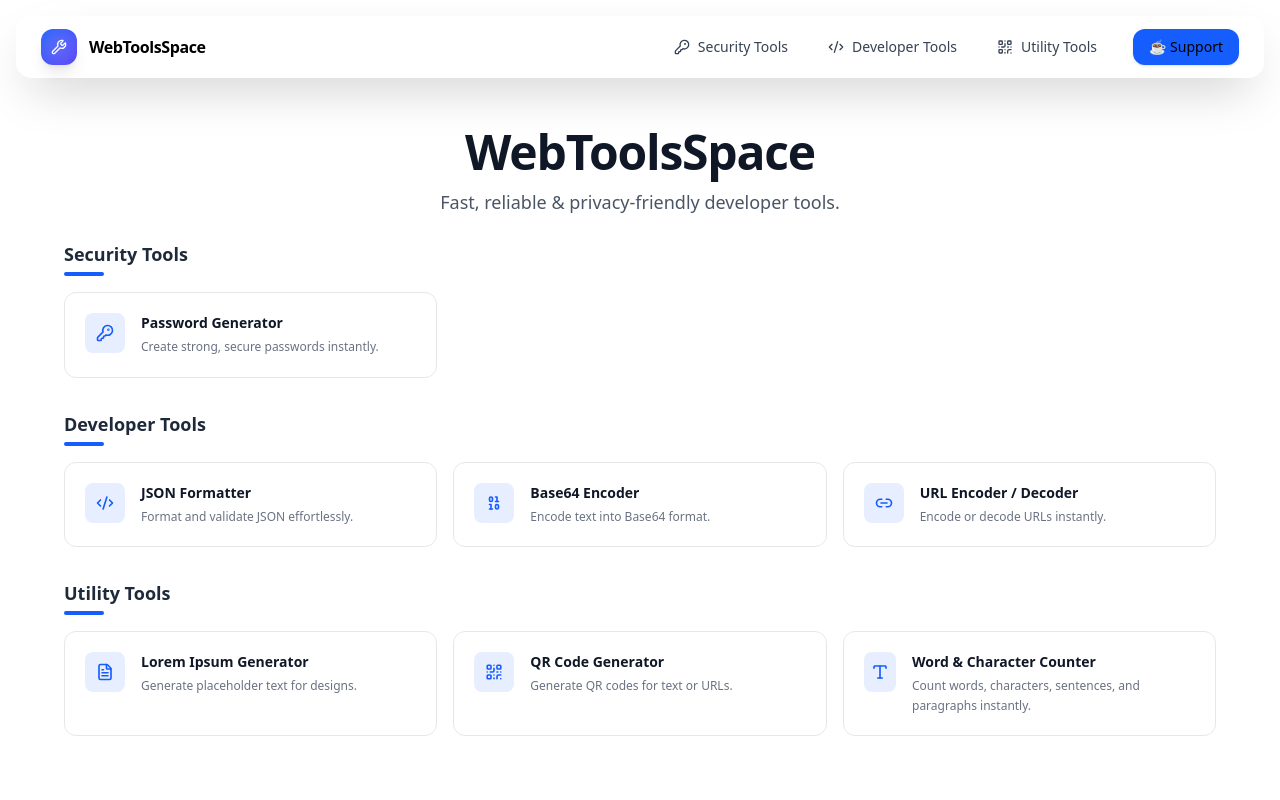
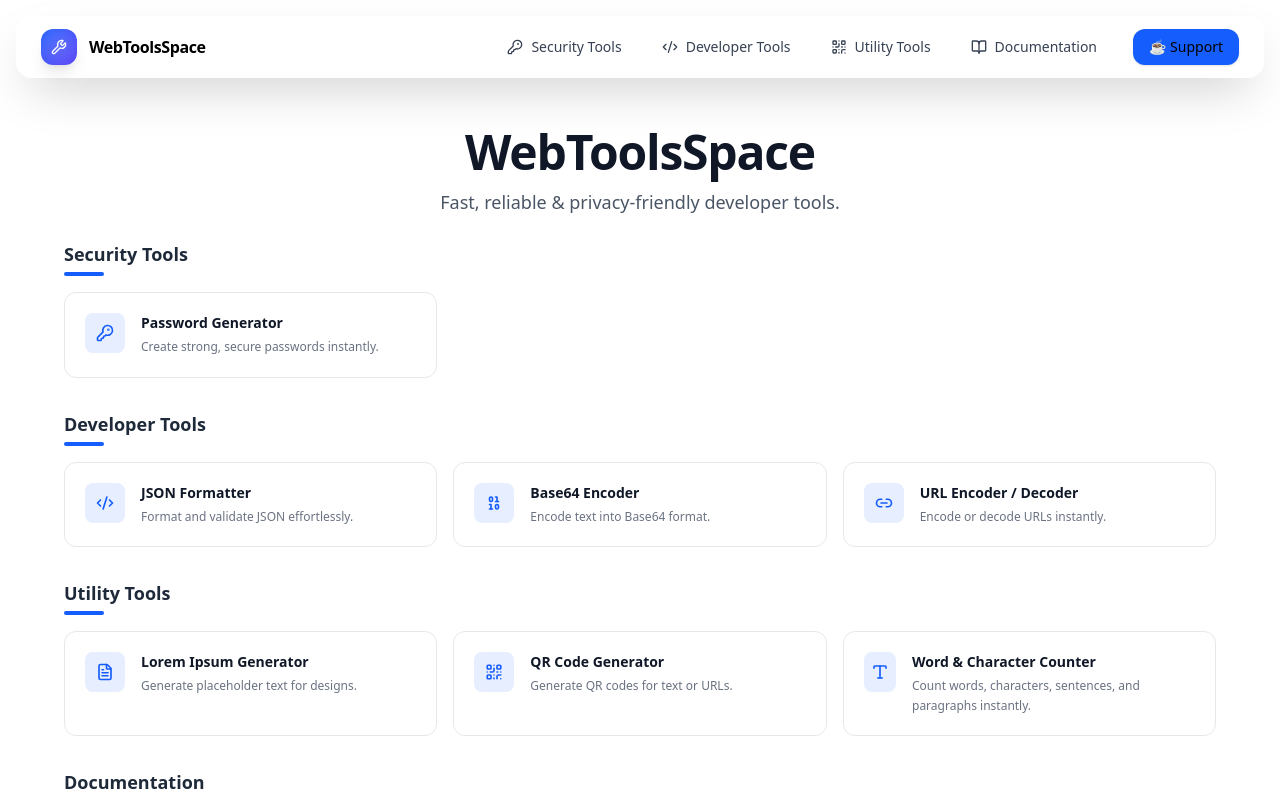
Before and after one commit to anushkaams/WebTools, a Next.js app: page / in a window 1280 px wide. Built offline with nearby package versions, Linux system fonts and the light colour scheme.

Commit message:
Navbar fix for documents

```diff
--- a/data/tools.ts
+++ b/data/tools.ts
@@ -1,12 +1,4 @@
-import {
-    KeyRound,
-    Code2,
-    FileText,
-    Binary,
-    Link2,
-    QrCode,
-    Type,
-} from "lucide-react";
+import {Binary, BookOpen, Code2, FileText, KeyRound, Link2, QrCode, Type,} from "lucide-react";
 
 export type Tool = {
     title: string;
@@ -37,6 +29,11 @@ export const toolCategories: ToolCategory[] = [
         id: "utility",
         title: "Utility Tools",
         description: "General-purpose productivity tools.",
+    },
+    {
+        id: "documentation",
+        title: "Documentation",
+        description: "Docs and guides"
     },
 ];
 
@@ -90,4 +87,11 @@ export const tools: Tool[] = [
         href: "/tools/utility/word-character-counter",
         category: "utility",
     },
+    {
+        title: "Blog",
+        href: "/documentation/blog",
+        icon: BookOpen,
+        category: "documentation",
+        description: "Our blog articles"
+    },
 ];
```
